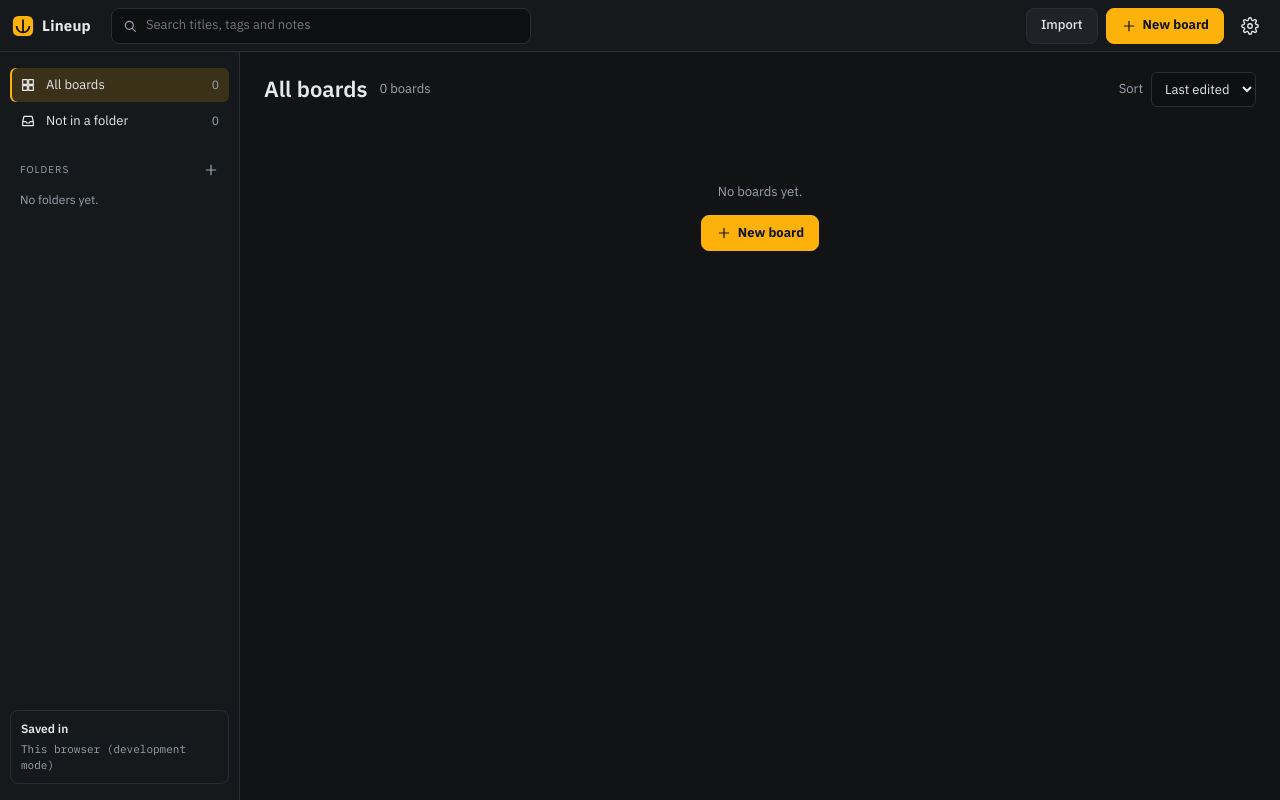
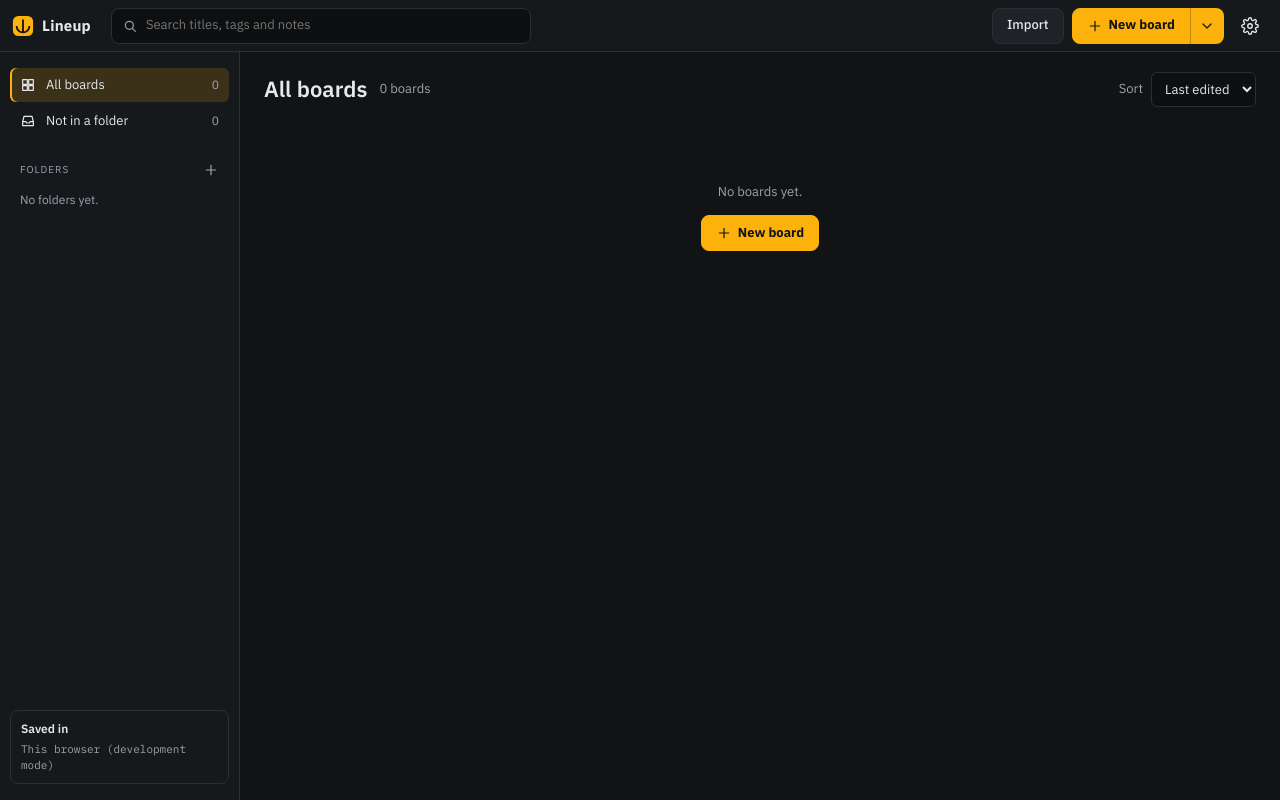
Before and after one commit to DanielKhojaste/lineup, a React (Vite) app: page / in a window 1280 px wide. Built offline with nearby package versions, Linux system fonts and the light colour scheme.

Commit message:
feat(sports): pick a sport for new boards and change it per board

```diff
--- a/src/components/Icon.tsx
+++ b/src/components/Icon.tsx
@@ -37,6 +37,7 @@ export const ICONS = {
 		"M3 7a2 2 0 0 1 2-2h4l2 2h8a2 2 0 0 1 2 2v8a2 2 0 0 1-2 2H5a2 2 0 0 1-2-2z",
 	inbox: "M4 13l2-8h12l2 8M4 13v6h16v-6M4 13h5l1 2h4l1-2h5",
 	chevronLeft: "M15 5l-7 7 7 7",
+	chevronDown: "M6 9l6 6 6-6",
 	download: "M12 4v11M7 10l5 5 5-5M5 20h14",
 	close: "M6 6l12 12M18 6L6 18",
 	check: "M5 12l5 5L20 7",
--- a/src/components/shell/Inspector.tsx
+++ b/src/components/shell/Inspector.tsx
@@ -19,6 +19,7 @@ import { BoardInput, ColorField, Section, StripeField } from "../ui/fields";
 import { readableOn } from "../../theme/color";
 import { describeDrawing, DrawingFields, ToolOptions } from "./DrawingFields";
 import ObjectList, { kitBackground } from "./ObjectList";
+import PitchPicker from "./PitchPicker";
 
 const TEAMS: TeamId[] = ["home", "away", "neutral"];
 
@@ -413,9 +414,15 @@ function StepFields({ nodes }: { nodes: BoardNode[] }) {
 
 function BoardSettings() {
 	const { state, dispatch } = useEditor();
-	const { teams, display } = state.board;
+	const { teams, display, pitch } = state.board;
 	return (
 		<>
+			<Section title="Field">
+				<PitchPicker
+					value={pitch}
+					onChange={(next) => dispatch({ type: "updatePitch", patch: next })}
+				/>
+			</Section>
 			<Section title="Teams">
 				{TEAMS.map((team) => (
 					<div key={team} className="team-row">
--- /dev/null
+++ b/src/components/shell/PitchPicker.tsx
@@ -0,0 +1,65 @@
+import { useId } from "react";
+import { FieldVariant, Sport, SPORT_INFO, SPORTS } from "../../model/sports";
+import { PitchSettings } from "../../model/types";
+
+/** A sport and a full or half field: used for the default sport and for each board. */
+export default function PitchPicker({
+	value,
+	onChange,
+	label = "Sport",
+}: {
+	value: PitchSettings;
+	onChange: (pitch: PitchSettings) => void;
+	label?: string;
+}) {
+	const id = useId();
+	const surface = SPORT_INFO[value.sport].surface;
+	return (
+		<div className="pitch-picker">
+			<div className="field">
+				<label className="field__label" htmlFor={id}>
+					{label}
+				</label>
+				<select
+					id={id}
+					className="field__input"
+					value={value.sport}
+					onChange={(e) =>
+						onChange({ ...value, sport: e.target.value as Sport })
+					}
+				>
+					{SPORTS.map((sport) => (
+						<option key={sport} value={sport}>
+							{SPORT_INFO[sport].name}
+						</option>
+					))}
+				</select>
+			</div>
+			<div className="field">
+				<span className="field__label" id={`${id}-variant`}>
+					Size
+				</span>
+				<div
+					className="segmented"
+					role="radiogroup"
+					aria-labelledby={`${id}-variant`}
+				>
+					{(["full", "half"] as FieldVariant[]).map((variant) => (
+						<button
+							key={variant}
+							type="button"
+							role="radio"
+							aria-checked={value.variant === variant}
+							className={`segmented__item${
+								value.variant === variant ? " is-active" : ""
+							}`}
+							onClick={() => onChange({ ...value, variant })}
+						>
+							{variant === "full" ? `Full ${surface}` : `Half ${surface}`}
+						</button>
+					))}
+				</div>
+			</div>
+		</div>
+	);
+}
--- a/src/components/shell/ToolRail.tsx
+++ b/src/components/shell/ToolRail.tsx
@@ -1,5 +1,6 @@
 import { PointerEvent as ReactPointerEvent, useRef, useState } from "react";
 import { MANNEQUIN_COLOR, POLE_COLOR } from "../../model/board";
+import { SPORT_INFO } from "../../model/sports";
 import { Board } from "../../model/types";
 import { useEditor } from "../../state/EditorContext";
 import { PlaceTool, Tool } from "../../state/editor";
@@ -190,7 +191,12 @@ export default function ToolRail() {
 			<span className="rail__label">Select</span>
 			<div className="rail__grid">{SELECT_TOOLS.map(renderTool)}</div>
 			<span className="rail__label">Place</span>
-			<div className="rail__grid">{PLACE_TOOLS.map(renderTool)}</div>
+			<div className="rail__grid">
+				{PLACE_TOOLS.filter(
+					// Basketball and volleyball have no goals to place.
+					(t) => t.tool !== "goal" || SPORT_INFO[state.board.pitch.sport].goal,
+				).map(renderTool)}
+			</div>
 			<span className="rail__label">Draw</span>
 			<div className="rail__grid">{DRAW_TOOLS.map(renderTool)}</div>
 			<span className="rail__label">Animate</span>
--- /dev/null
+++ b/src/state/preferences.ts
@@ -0,0 +1,55 @@
+import { useSyncExternalStore } from "react";
+import { DEFAULT_PITCH, isSport } from "../model/sports";
+import { PitchSettings } from "../model/types";
+
+/**
+ * App preferences that belong to this computer rather than to a board: for
+ * now, the sport (and full or half field) new boards start with.
+ */
+export interface Preferences {
+	defaultPitch: PitchSettings;
+}
+
+const STORAGE_KEY = "lineup.preferences";
+const DEFAULTS: Preferences = { defaultPitch: DEFAULT_PITCH };
+
+function read(): Preferences {
+	try {
+		const raw = JSON.parse(localStorage.getItem(STORAGE_KEY) ?? "{}");
+		const pitch = raw?.defaultPitch ?? {};
+		return {
+			defaultPitch: {
+				sport: isSport(pitch.sport) ? pitch.sport : DEFAULTS.defaultPitch.sport,
+				variant: pitch.variant === "half" ? "half" : "full",
+			},
+		};
+	} catch {
+		return DEFAULTS;
+	}
+}
+
+let current = read();
+const listeners = new Set<() => void>();
+
+export function getPreferences(): Preferences {
+	return current;
+}
+
+export function setPreferences(patch: Partial<Preferences>) {
+	current = { ...current, ...patch };
+	try {
+		localStorage.setItem(STORAGE_KEY, JSON.stringify(current));
+	} catch {
+		// Storage can be unavailable; the preference still applies until restart.
+	}
+	for (const listener of listeners) listener();
+}
+
+function subscribe(listener: () => void) {
+	listeners.add(listener);
+	return () => listeners.delete(listener);
+}
+
+export function usePreferences(): Preferences {
+	return useSyncExternalStore(subscribe, getPreferences, getPreferences);
+}
--- a/src/styles/app.css
+++ b/src/styles/app.css
@@ -667,6 +667,12 @@ h3 {
 	gap: 8px;
 }
 
+.pitch-picker {
+	display: flex;
+	flex-direction: column;
+	gap: 10px;
+}
+
 .field__swatch--add {
 	display: grid;
 	place-items: center;
@@ -1249,6 +1255,24 @@ kbd {
 	font-weight: 700;
 }
 
+/* A main button with a menu of variations next to it (New board ▾). */
+.split-button {
+	display: inline-flex;
+	align-items: stretch;
+}
+
+.split-button__main {
+	border-top-right-radius: 0;
+	border-bottom-right-radius: 0;
+}
+
+.split-button__more {
+	padding: 0 8px;
+	border-top-left-radius: 0;
+	border-bottom-left-radius: 0;
+	border-left: 1px solid color-mix(in srgb, var(--on-accent) 25%, transparent);
+}
+
 .button--primary:hover:not(:disabled) {
 	background: var(--accent);
 	filter: brightness(1.08);
--- a/src/views/Library.tsx
+++ b/src/views/Library.tsx
@@ -6,8 +6,10 @@ import SettingsDialog from "../components/shell/SettingsDialog";
 import { ConfirmDialog, Modal, PromptDialog } from "../components/ui/Dialog";
 import { Menu } from "../components/ui/Menu";
 import { boardToPng } from "../export/png";
-import { Board } from "../model/types";
+import { pitchLabel, Sport, SPORT_INFO, SPORTS } from "../model/sports";
+import { Board, PitchSettings } from "../model/types";
 import { allFolders, useLibrary } from "../state/LibraryContext";
+import { usePreferences } from "../state/preferences";
 import { exportBoardFile, exportPng, pickBoardFiles } from "../storage/files";
 import { relativeTime } from "../utils/time";
 
@@ -54,6 +56,7 @@ function BoardCard({
 	onDelete: () => void;
 }) {
 	const details = [
+		pitchLabel(board.pitch),
 		board.meta.folder,
 		board.notes.duration,
 		board.steps.length > 0 &&
@@ -149,6 +152,8 @@ export default function Library() {
 	const [view, setView] = useState<View>({ kind: "all" });
 	const [query, setQuery] = useState("");
 	const [sort, setSort] = useState<Sort>("updated");
+	const [sportFilter, setSportFilter] = useState<Sport | "all">("all");
+	const { defaultPitch } = usePreferences();
 	const [notice, setNotice] = useState<{
 		text: string;
 		tone: "info" | "error";
@@ -171,13 +176,22 @@ export default function Library() {
 				  ? !b.meta.folder
 				  : b.meta.folder === view.name,
 		);
-		const found = inView.filter((b) => matches(b, query.trim()));
+		const found = inView.filter(
+			(b) =>
+				matches(b, query.trim()) &&
+				(sportFilter === "all" || b.pitch.sport === sportFilter),
+		);
 		return sort === "title"
 			? [...found].sort((a, b) => a.meta.title.localeCompare(b.meta.title))
 			: [...found].sort((a, b) =>
 					b.meta.updatedAt.localeCompare(a.meta.updatedAt),
 			  );
-	}, [library.boards, view, query, sort]);
+	}, [library.boards, view, query, sort, sportFilter]);
+
+	// The filter only lists sports the library actually has boards for.
+	const sportsInLibrary = SPORTS.filter((s) =>
+		library.boards.some((b) => b.pitch.sport === s),
+	);
 
 	const run = async (task: () => Promise<unknown>, failure: string) => {
 		try {
@@ -192,9 +206,10 @@ export default function Library() {
 
 	const openBoard = (id: string) => navigate(`/board/${id}`);
 
-	const newBoard = () =>
+	/** A new board with the default sport, or the one picked from the menu. */
+	const newBoard = (pitch?: PitchSettings) =>
 		run(async () => {
-			const board = await library.createBoard(currentFolder);
+			const board = await library.createBoard(currentFolder, pitch);
 			openBoard(board.id);
 		}, "Couldn't create the board");
 
@@ -285,15 +300,35 @@ export default function Library() {
 				<button type="button" className="button" onClick={importBoards}>
 					Import
 				</button>
+				<div className="split-button">
 					<button
 						type="button"
-					className="button button--primary"
-					onClick={newBoard}
+						className="button button--primary split-button__main"
+						onClick={() => newBoard()}
 						disabled={library.status !== "ready"}
+						title={`New ${pitchLabel(
+							defaultPitch,
+						).toLowerCase()} board (change the default in Settings)`}
 					>
 						<Icon name="plus" size={16} />
 						New board
 					</button>
+					<Menu
+						label="New board for another sport"
+						button={<Icon name="chevronDown" size={16} />}
+						buttonClassName="button button--primary split-button__more"
+						items={SPORTS.flatMap((sport) => [
+							{
+								label: `${SPORT_INFO[sport].name}`,
+								onSelect: () => newBoard({ sport, variant: "full" }),
+							},
+							{
+								label: `${SPORT_INFO[sport].name}, half ${SPORT_INFO[sport].surface}`,
+								onSelect: () => newBoard({ sport, variant: "half" }),
+							},
+						])}
+					/>
+				</div>
 				<button
 					type="button"
 					className="icon-button"
@@ -378,6 +413,25 @@ export default function Library() {
 							{shown.length} {shown.length === 1 ? "board" : "boards"}
 						</span>
 						<span className="topbar__spacer" />
+						{sportsInLibrary.length > 1 && (
+							<label className="sort">
+								<span className="muted">Sport</span>
+								<select
+									className="field__input"
+									value={sportFilter}
+									onChange={(e) =>
+										setSportFilter(e.target.value as Sport | "all")
+									}
+								>
+									<option value="all">All sports</option>
+									{sportsInLibrary.map((s) => (
+										<option key={s} value={s}>
+											{SPORT_INFO[s].name}
+										</option>
+									))}
+								</select>
+							</label>
+						)}
 						<label className="sort">
 							<span className="muted">Sort</span>
 							<select
@@ -439,7 +493,7 @@ export default function Library() {
 									<button
 										type="button"
 										className="button button--primary"
-										onClick={newBoard}
+										onClick={() => newBoard()}
 									>
 										<Icon name="plus" size={16} />
 										New board
```
Also changed, not shown: src/components/shell/SettingsDialog.tsx (+16 -0 lines), src/state/LibraryContext.tsx (+9 -4 lines), 1 other file (tests, documents, lock files or other folders). Lines whose indentation alone changed are shown as unchanged.
